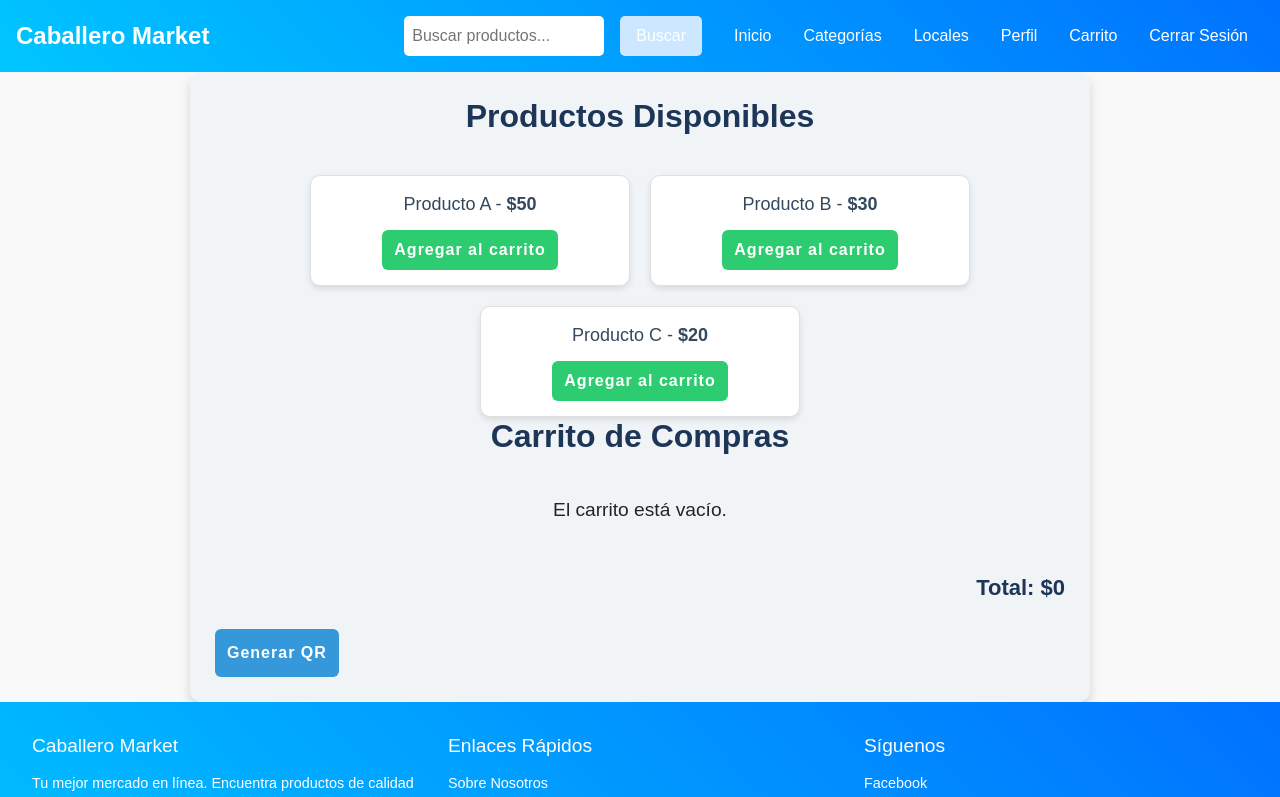
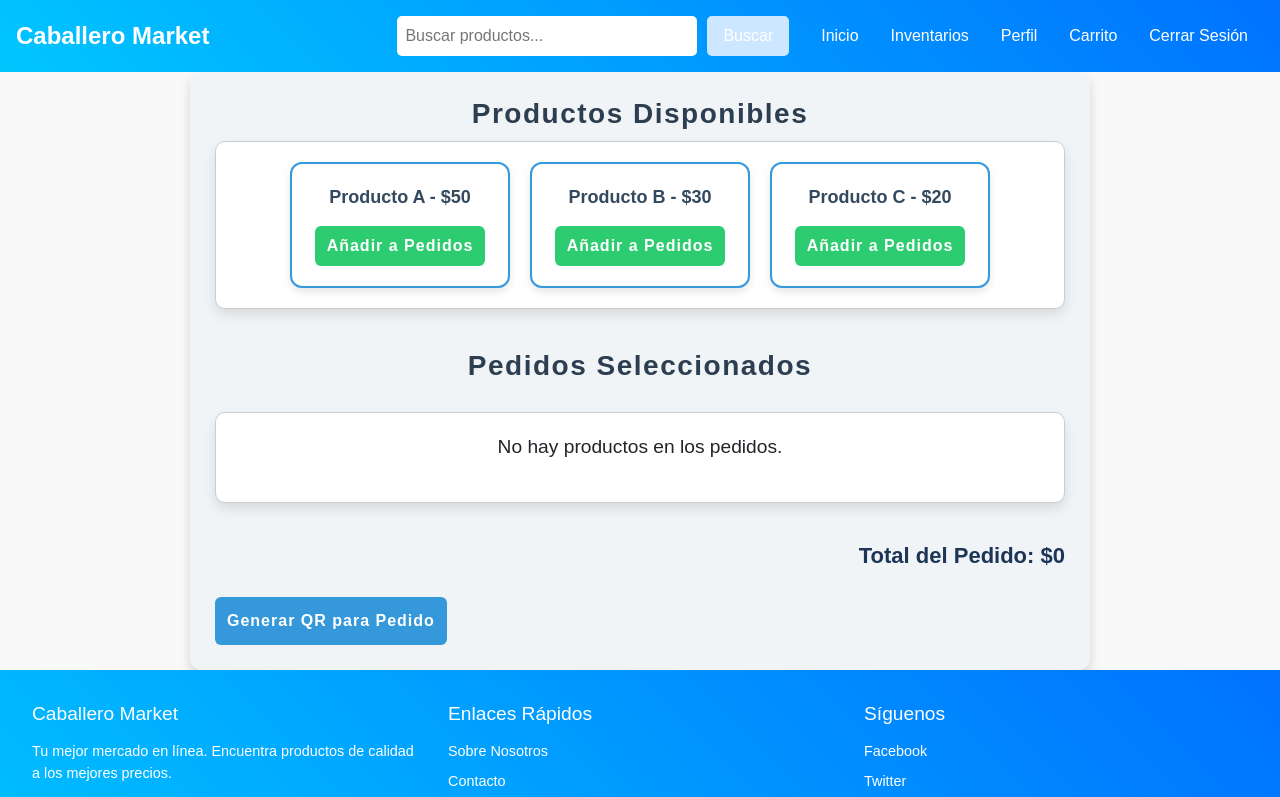
Before and after one commit to Camedute/caballeromarket, a React (Create React App) app: page /Carrito in a window 1280 px wide. Shown: the top 797 px of the page. Built offline with nearby package versions, Linux system fonts and the light colour scheme.

Commit message:
Creacion de inventario

```diff
--- a/src/App.tsx
+++ b/src/App.tsx
@@ -10,6 +10,7 @@ import Carrito from "./components/Carrito/cart";
 import Loginup from "./components/Login/login";
 import BuscarProducto from "./components/BuscarProducto/buscarProducto";
 import QR from "./components/GenerarQR/QR";
+import Inventario from "./components/Inventario/Inventario";
 
 function App(){
   return (
@@ -23,6 +24,7 @@ function App(){
        <Route path="Carrito" element={<Carrito />} />
        <Route path="/buscar/:query" element={<BuscarProducto />} />
        <Route path="/QR" element={<QR />} />
+       <Route path="/Inventario" element={<Inventario />}></Route>
         {/* Ruta para mostrar resultados */}
       </Routes>
     </BrowserRouter>
--- a/src/components/Carrito/Cart.css
+++ b/src/components/Carrito/Cart.css
@@ -16,12 +16,39 @@
   text-align: center;
 }
 
-.productos,
+/* Separación de las secciones */
+.productos {
+  display: flex;
+  flex-wrap: wrap;
+  gap: 20px;
+  justify-content: center;
+  margin-bottom: 40px; /* Añadido para más espacio entre las secciones */
+  padding: 20px;
+  background-color: #fff;
+  border-radius: 10px;
+  box-shadow: 0px 6px 12px rgba(0, 0, 0, 0.1);
+}
+
 .carrito {
   display: flex;
   flex-wrap: wrap;
   gap: 20px;
   justify-content: center;
+  padding: 20px;
+  background-color: #fff; /* Fondo diferente para los pedidos */
+  border-radius: 10px;
+  box-shadow: 0px 6px 12px rgba(0, 0, 0, 0.1); /* Sombra para efecto de caja */
+  margin-top: 30px; /* Espacio entre los productos y pedidos */
+}
+
+/* Opcional: agregar bordes y espaciado adicional para resaltar más las secciones */
+.carrito-container .title {
+  margin-bottom: 10px;
+}
+
+.productos,
+.carrito {
+  border: 1px solid #ccc;
 }
 
 .btn-generar-qr {
@@ -43,7 +70,7 @@
   transform: scale(1.05);
 }
 
-
+/* Cambios en la estructura de los productos */
 .producto-card,
 .carrito-item {
   background-color: #ffffff;
@@ -63,6 +90,16 @@
 .carrito-item:hover {
   transform: translateY(-5px);
   box-shadow: 0px 6px 12px rgba(0, 0, 0, 0.2);
+}
+
+/* Diferencia visual entre producto y pedido */
+.producto-card {
+  background-color: #ffffff;
+  border: 2px solid #3498db; /* Bordes azules para productos disponibles */
+}
+
+.carrito-item {
+  background-color:#fff58a; /* Color suave para diferenciar los pedidos */
 }
 
 .producto-card p,
@@ -122,3 +159,8 @@
   font-weight: bold;
   color: #1d3557;
 }
+
+/* Espaciado extra para la sección de total */
+.carrito-container .total {
+  margin-top: 40px;
+}
--- a/src/components/Carrito/cart.tsx
+++ b/src/components/Carrito/cart.tsx
@@ -13,7 +13,6 @@ interface Producto {
 
 const Carrito: React.FC = () => {
   const [carrito, setCarrito] = useState<Producto[]>(() => {
-    // Recuperar el carrito desde localStorage
     const storedCart = localStorage.getItem('carrito');
     return storedCart ? JSON.parse(storedCart) : [];
   });
@@ -25,7 +24,6 @@ const Carrito: React.FC = () => {
   ];
 
   useEffect(() => {
-    // Guardar el carrito en localStorage cada vez que se actualiza
     localStorage.setItem('carrito', JSON.stringify(carrito));
   }, [carrito]);
 
@@ -74,16 +72,16 @@ const Carrito: React.FC = () => {
             <div className="producto-card" key={producto.id}>
               <p>{producto.nombre} - <strong>${producto.precio}</strong></p>
               <button className="btn-agregar" onClick={() => agregarAlCarrito(producto)}>
-                Agregar al carrito
+                Añadir a Pedidos
               </button>
             </div>
           ))}
         </div>
 
-        <h2 className="title">Carrito de Compras</h2>
+        <h2 className="title">Pedidos Seleccionados</h2>
         <div className="carrito">
           {carrito.length === 0 ? (
-            <p>El carrito está vacío.</p>
+            <p>No hay productos en los pedidos.</p>
           ) : (
             carrito.map((producto) => (
               <div className="carrito-item" key={producto.id}>
@@ -103,11 +101,11 @@ const Carrito: React.FC = () => {
           )}
         </div>
 
-        <h3 className="total">Total: ${calcularTotal()}</h3>
+        <h3 className="total">Total del Pedido: ${calcularTotal()}</h3>
 
         {/* Botón para generar QR */}
         <button className="btn-generar-qr" onClick={() => navigate('/QR')}>
-          Generar QR
+          Generar QR para Pedido
         </button>
       </div>
       <Footer />
--- a/src/components/GenerarQR/QR.tsx
+++ b/src/components/GenerarQR/QR.tsx
@@ -10,7 +10,7 @@ function QR() {
     <>
       <Header />
       <div className="qr-container">
-        <h2 className="title">Generar Código QR</h2>
+        <h2 className="title">Codigo QR de tu pedido</h2>
 
         <div className="qr-code-wrapper">
           <QRCode
@@ -23,7 +23,7 @@ function QR() {
         </div>
 
         <p className="qr-description">
-          Escanea el código QR para acceder al contenido.
+          Escanea el código QR para pagar tu pedido.
         </p>
       </div>
       <Footer />
--- a/src/components/Header/header.css
+++ b/src/components/Header/header.css
@@ -23,11 +23,21 @@
   gap: 1rem;
 }
 
+/* Contenedor de la barra de búsqueda */
+.search-container {
+  display: flex;
+  justify-content: center;
+  align-items: center;
+  flex-grow: 1; /* Para ocupar el máximo espacio disponible */
+}
+
+
 .search_input {
   padding: 0.5rem;
   border: none;
   border-radius: 5px;
-  width: 200px;
+  width: 300px;
+  margin-right: 10px;
 }
 
 .search_button {
--- a/src/components/Header/header.tsx
+++ b/src/components/Header/header.tsx
@@ -19,6 +19,7 @@ const Header: React.FC = () => {
     <header className="navbar">
       <div className="nav_logo">Caballero Market</div>
       <div className={`nav_items ${isOpen ? "open" : ""}`}>
+        <div className="search_container">
           <input
             id="buscarProducto"
             className="search_input"
@@ -34,10 +35,11 @@ const Header: React.FC = () => {
           >
             Buscar
         </button>
+        </div>
         <nav className="nav_links">
           <Link to="/home">Inicio</Link>
-          <Link to="/Categorias">Categorías</Link>
-          <Link to="/Locales">Locales</Link>
+          {/* <Link to="/Categorias">Categorías</Link>*/}
+          <Link to="/Inventario">Inventarios</Link>
           <Link to="/Perfil">Perfil</Link>
           <Link to="/Carrito">Carrito</Link>
           <Link to="/">Cerrar Sesión</Link>
--- /dev/null
+++ b/src/components/Inventario/Inventario.css
@@ -0,0 +1,65 @@
+.inventario-container {
+  max-width: 1000px;
+  margin: 0 auto;
+  padding: 25px;
+  background-color: #f0f8ff;
+  border-radius: 12px;
+  box-shadow: 0px 6px 12px rgba(0, 0, 0, 0.15);
+  transition: all 0.3s ease-in-out;
+}
+
+.title {
+  font-size: 28px;
+  margin-bottom: 25px;
+  color: #2c3e50;
+  font-weight: bold;
+  text-align: center;
+  letter-spacing: 1.5px;
+}
+
+.productos {
+  display: flex;
+  flex-wrap: wrap;
+  gap: 20px;
+  justify-content: center;
+}
+
+.producto-card {
+  background-color: #ffffff;
+  border: 2px solid #3498db;
+  border-radius: 12px;
+  padding: 20px;
+  width: 220px;
+  box-shadow: 0px 4px 8px rgba(0, 0, 0, 0.1);
+  text-align: center;
+  transition: transform 0.3s ease, box-shadow 0.3s ease;
+}
+
+.producto-card:hover {
+  transform: translateY(-5px);
+  box-shadow: 0px 6px 12px rgba(0, 0, 0, 0.2);
+}
+
+.producto-card p {
+  font-size: 18px;
+  font-weight: bold;
+  color: #34495e;
+  margin-bottom: 15px;
+}
+
+.cantidad-input {
+  width: 70px;
+  padding: 8px;
+  border: 1px solid #bdc3c7;
+  border-radius: 6px;
+  text-align: center;
+  background-color: #e8f6ff;
+  color: #2c3e50;
+  font-weight: bold;
+}
+
+.cantidad-input:focus {
+  border-color: #3498db;
+  outline: none;
+  box-shadow: 0px 0px 8px rgba(52, 152, 219, 0.5);
+}
--- /dev/null
+++ b/src/components/Inventario/Inventario.tsx
@@ -0,0 +1,58 @@
+import React, { useState } from 'react';
+import Header from '../Header/header';
+import Footer from '../Footer/footer';
+import './Inventario.css'; // Archivo CSS
+
+interface Producto {
+  id: number;
+  nombre: string;
+  cantidad: number;
+}
+
+const Inventario: React.FC = () => {
+  const [productos, setProductos] = useState<Producto[]>([
+    { id: 1, nombre: 'Producto 1', cantidad: 10 },
+    { id: 2, nombre: 'Producto 2', cantidad: 5 },
+    { id: 3, nombre: 'Producto 3', cantidad: 8 },
+    { id: 4, nombre: 'Producto 4', cantidad: 15 },
+    { id: 5, nombre: 'Producto 5', cantidad: 12 },
+  ]);
+
+  const actualizarCantidad = (id: number, nuevaCantidad: number) => {
+    setProductos(
+      productos.map((producto) =>
+        producto.id === id
+          ? { ...producto, cantidad: nuevaCantidad }
+          : producto
+      )
+    );
+  };
+
+  return (
+    <>
+      <Header />
+      <div className="inventario-container">
+        <h2 className="title">Inventario de Productos</h2>
+        <div className="productos">
+          {productos.map((producto) => (
+            <div className="producto-card" key={producto.id}>
+              <p>{producto.nombre}</p>
+              <input
+                type="number"
+                min="0"
+                className="cantidad-input"
+                value={producto.cantidad}
+                onChange={(e) =>
+                  actualizarCantidad(producto.id, parseInt(e.target.value))
+                }
+              />
+            </div>
+          ))}
+        </div>
+      </div>
+      <Footer />
+    </>
+  );
+};
+
+export default Inventario;
```
Lines whose indentation alone changed are shown as unchanged.
